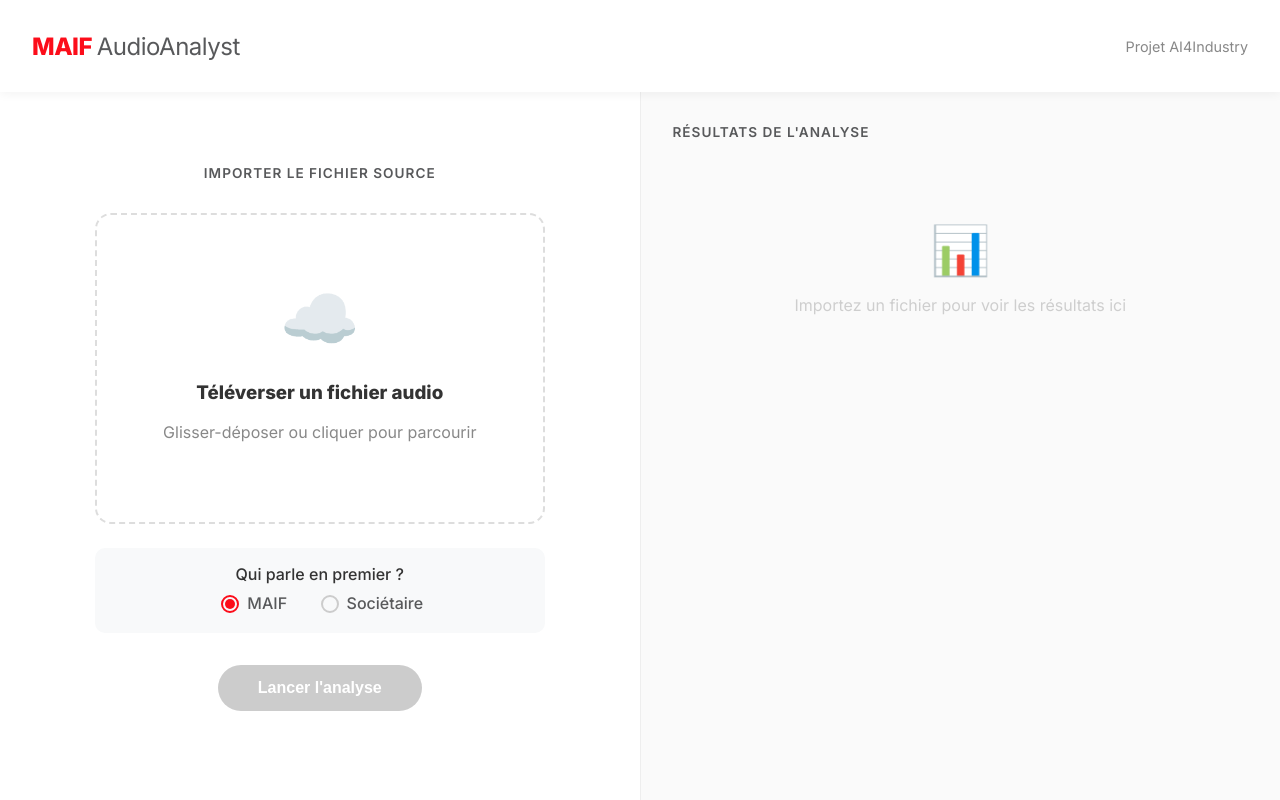
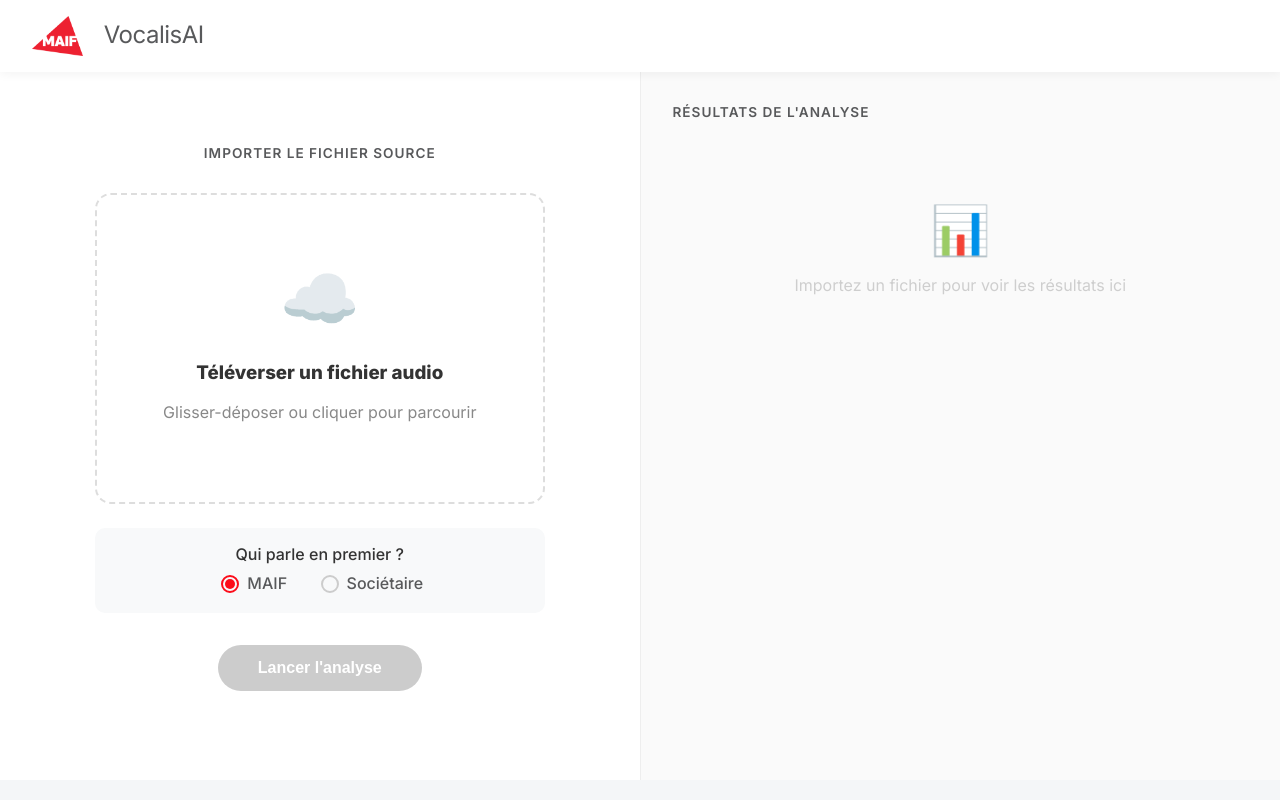
Before and after one commit to emtexier/UseCaseMaif, a Flask app: page / in a window 1280 px wide. Run offline with Flask 3, Linux system fonts and the light colour scheme.

Commit message:
better navbar

```diff
--- a/web/static/style.css
+++ b/web/static/style.css
@@ -26,7 +26,7 @@ body {
     display: flex;
     align-items: center;
     justify-content: space-between;
-    height: 60px;
+    height: 40px;
     z-index: 10;
     position: relative;
 }
@@ -284,3 +284,9 @@ body {
         transform: rotate(360deg);
     }
 }
+
+.logo {
+    height: 40px;
+    margin-right: 1rem;
+    vertical-align: middle;
+}
--- a/web/templates/index.html
+++ b/web/templates/index.html
@@ -12,8 +12,10 @@
 <body>
 
     <nav class="navbar">
-        <div class="brand-title">MAIF <span style="color:var(--maif-gray); font-weight:400;">AudioAnalyst</span></div>
-        <div style="font-size:0.9rem; color:#888;">Projet AI4Industry</div>
+        <div class="brand-title">
+            <img src="{{ url_for('static', filename='maif_logo.png') }}" alt="VocalisAI Logo" class="logo" />
+            <span style="color:var(--maif-gray); font-weight:400;">VocalisAI</span>
+        </div>
     </nav>
 
     <div class="main-wrapper">
```
Also changed, not shown: README.md, web/static/maif_logo.png (added).
